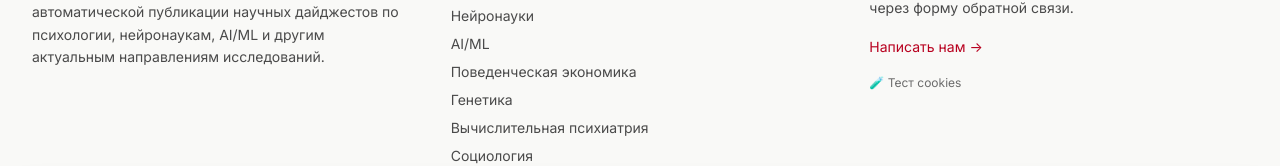
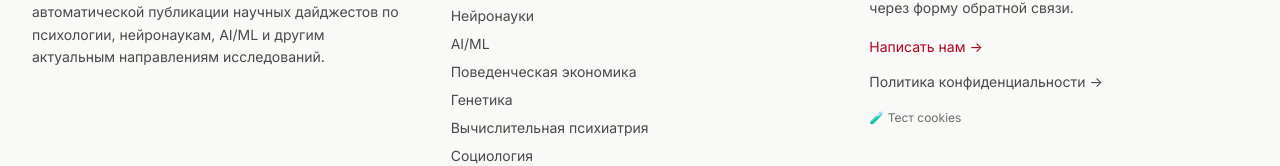
Before and after one commit to mrvolkomorov/science-digest-platform, a React (Vite) app: page /cookie-test in a window 1280 px wide. Shown: the part 457-623 px from the top of the page. Built offline with nearby package versions, Linux system fonts and the light colour scheme; no server answers.

Commit message:
Add files via upload

```diff
--- a/src/components/Footer.tsx
+++ b/src/components/Footer.tsx
@@ -46,6 +46,13 @@ export function Footer() {
             </a>
             <br />
             <a
+              href="/privacy"
+              className="inline-block font-ui text-sm text-text-secondary hover:text-accent-primary transition-colors mb-2"
+            >
+              Политика конфиденциальности →
+            </a>
+            <br />
+            <a
               href="/cookie-test"
               className="inline-block font-ui text-xs text-text-tertiary hover:text-accent-primary transition-colors"
               title="Тестовая страница для проверки работы cookie banner"
```
